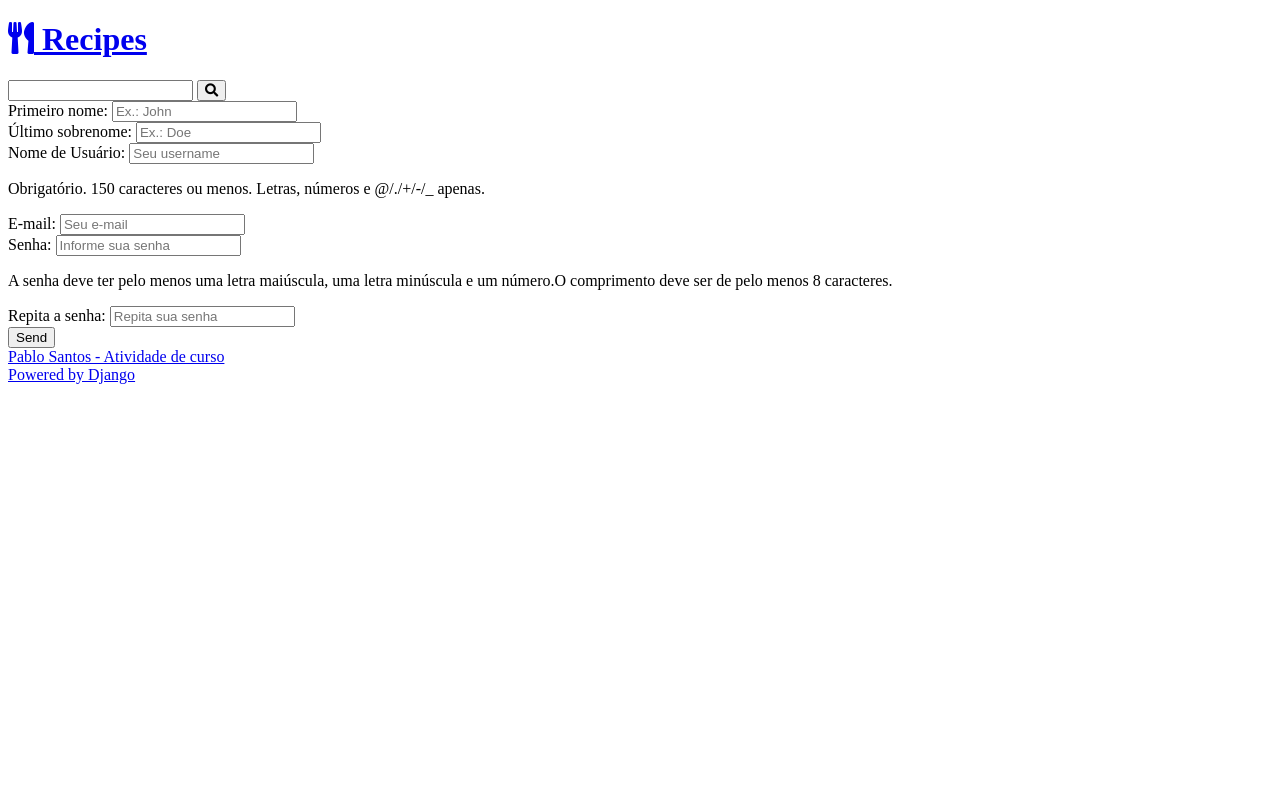
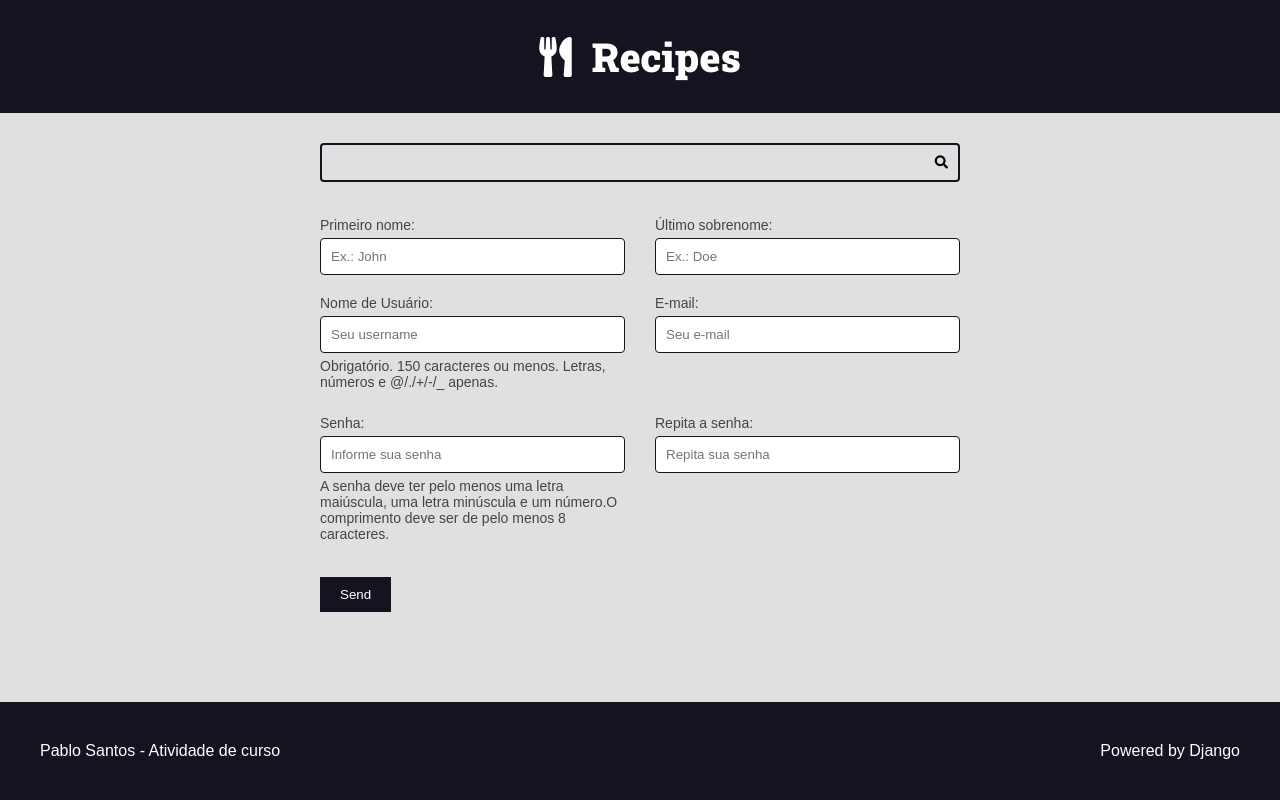
Before and after one commit to PabloSantos-CG/learning-django, a Django app: page /authors/register/ in a window 1280 px wide. Run offline with Django 5.2, Linux system fonts and the light colour scheme.

Commit message:
Organize template files

```diff
--- a/ex01/authors/views.py
+++ b/ex01/authors/views.py
@@ -1,5 +1,6 @@
 from django.http import Http404, HttpRequest
 from django.shortcuts import redirect, render
+from django.urls import reverse
 from .forms import RegisterForm
 from django.contrib import messages
 
@@ -7,7 +8,14 @@ from django.contrib import messages
 def register(request: HttpRequest):
     form = RegisterForm(request.session.get('register_form_data'))
 
-    return render(request, 'authors/pages/register.html', {'form': form})
+    return render(
+        request,
+        'authors/pages/register.html',
+        {
+            'form': form,
+            'form_action': reverse('authors:create')
+        }
+    )
 
 
 def create(request: HttpRequest):
--- /dev/null
+++ b/ex01/base_static/css/style.css
@@ -0,0 +1,343 @@
+:root {
+  --color-primary: #269fe6;
+  --color-primary-hover: #2086c2;
+  --color-primary-dark: #13141f;
+  --color-primary-dark-hover: #212336;
+  --color-primary-light: #d4ecfa;
+  --color-primary-light-hover: #bdd8e7;
+  --color-white: #fff;
+  --color-black: #000;
+  --color-dark-text: #444;
+  --color-info-light: #cce5ff;
+  --color-debug-light: #cce5ff;
+  --color-success-light: #d4edda;
+  --color-alert-light: #fff3cd;
+  --color-warning-light: #fff3cd;
+  --color-error-light: #f8d7da;
+  --color-info-dark: #4d86c4;
+  --color-debug-dark: #4d86c4;
+  --color-success-dark: #4a9c5d;
+  --color-alert-dark: #927f40;
+  --color-warning-dark: #927f40;
+  --color-error-dark: #da525d;
+  --color-gray-0: #f9f9f9;
+  --color-gray-1: #e0e0e0;
+  --color-gray-2: #c7c7c7;
+  --color-gray-3: #aeaeae;
+  --color-gray-4: #959595;
+  --color-gray-5: #7d7d7d;
+  --color-gray-6: #646464;
+  --color-gray-7: #4b4b4b;
+  --color-gray-8: #323232;
+  --color-gray-9: #191919;
+  --font-primary: sans-serif;
+  --font-headings: "Roboto Slab", serif;
+  --spacing-gutter-medium: 3rem;
+  --spacing-gutter-large: 4rem;
+}
+* {
+  padding: 0;
+  margin: 0;
+  box-sizing: border-box;
+}
+html {
+  font-size: 62.5%;
+}
+body {
+  font-size: 1.6rem;
+  font-family: var(--font-primary);
+  background: var(--color-gray-1);
+  color: var(--color-dark-text);
+}
+h1,
+h2,
+h3,
+h4,
+h5,
+h6 {
+  font-family: var(--font-headings);
+}
+.container {
+  max-width: 144rem;
+  margin: 0 auto;
+  padding: var(--spacing-gutter-medium);
+}
+.main-header-container {
+  background: var(--color-primary-dark);
+}
+.main-logo {
+  font-size: 4rem;
+  color: var(--color-white);
+  text-decoration: none;
+  display: flex;
+  flex-flow: row nowrap;
+  align-items: center;
+  justify-content: center;
+  width: fit-content;
+  margin: 0 auto;
+}
+.main-logo-icon {
+  margin-right: 2rem;
+}
+.search-form {
+  border: 0.2rem solid var(--color-primary-dark);
+  max-width: 64rem;
+  margin: 0 auto;
+  border-radius: 0.4rem;
+  position: relative;
+  transition: all 300ms ease-in-out;
+}
+.search-input,
+.search-button {
+  border: none;
+  background: none;
+  outline: none;
+  padding: 1rem;
+  transition: all 300ms ease-in-out;
+}
+.search-input {
+  width: 100%;
+  padding-right: 3rem;
+}
+.search-button {
+  position: absolute;
+  top: 0;
+  right: 0;
+}
+.search-button:focus {
+  outline: 1px solid var(--color-primary);
+  background: rgba(0, 0, 0, 0.05);
+}
+.search-form:focus-within {
+  border-color: var(--color-primary);
+  background: var(--color-white);
+}
+.search-form:focus-within .search-button {
+  color: var(--color-primary);
+}
+.main-content {
+  padding-top: 0;
+}
+.main-content-list {
+  display: grid;
+  grid-template-columns: repeat(auto-fit, minmax(340px, 1fr));
+  gap: var(--spacing-gutter-large);
+}
+.recipe {
+  background: var(--color-white);
+  box-shadow: -5px 5px 10px rgba(0, 0, 0, 0.2);
+  transform: scale(1);
+  transition: all 300ms ease-in-out;
+  border-radius: 0.4rem;
+  overflow: hidden;
+}
+.recipe img {
+  max-width: 100%;
+}
+.recipe-list-item {
+  max-width: 64rem;
+  height: fit-content;
+}
+.recipe-list-item:hover {
+  transform: scale(1.02);
+  box-shadow: -8px 8px 18px rgba(0, 0, 0, 0.25);
+}
+.recipe-title-container {
+  padding: var(--spacing-gutter-medium);
+  padding-bottom: 2rem;
+}
+.recipe-author {
+  padding: 0 var(--spacing-gutter-medium);
+}
+.recipe-content {
+  padding: var(--spacing-gutter-medium);
+  padding-top: 2rem;
+}
+.recipe-author-item {
+  color: var(--color-gray-4);
+  margin-right: 1rem;
+  font-style: italic;
+  font-size: 1.4rem;
+}
+.recipe-author a {
+  color: var(--color-primary);
+  transition: all 300ms ease-in-out;
+  text-decoration: none;
+}
+.recipe-author a:hover {
+  color: var(--color-primary-dark);
+}
+.recipe-meta-container {
+  display: flex;
+  flex-flow: row wrap;
+  padding: var(--spacing-gutter-medium);
+  background: var(--color-gray-1);
+}
+.recipe-meta {
+  display: flex;
+  flex-flow: column nowrap;
+  flex-shrink: 1;
+  flex-grow: 1;
+  text-align: center;
+}
+.recipe-meta-title {
+  font-size: 1.6rem;
+}
+.recipe-footer a {
+  background: var(--color-primary-dark);
+  display: block;
+  color: var(--color-white);
+  text-decoration: none;
+  text-align: center;
+  padding: 1.5rem var(--spacing-gutter-medium);
+  transition: all 300ms ease-in-out;
+}
+.recipe-footer a:hover {
+  filter: brightness(2);
+}
+
+.main-content-detail .recipe-list-item {
+  max-width: 84rem;
+  margin: 0 auto;
+}
+.main-content-detail .recipe-list-item:hover {
+  transform: scale(1);
+  box-shadow: -5px 5px 15px rgba(0, 0, 0, 0.2);
+}
+
+.preparation-steps {
+  padding: var(--spacing-gutter-medium);
+}
+
+.main-footer {
+  display: flex;
+  align-items: center;
+  justify-content: space-between;
+  background: var(--color-primary-dark);
+  color: var(--color-white);
+  padding: var(--spacing-gutter-large);
+}
+.main-footer a {
+  color: var(--color-white);
+  text-decoration: none;
+  transition: all 300ms ease-in-out;
+}
+.main-footer a:hover {
+  filter: brightness(0.8);
+}
+
+.pagination-content {
+  display: flex;
+  flex-flow: row wrap;
+  gap: 1rem 0.5rem;
+}
+.pagination .page-item {
+  text-decoration: none;
+  background: var(--color-gray-5);
+  padding: 0.5rem 1rem;
+}
+.pagination .page-link {
+  text-decoration: none;
+  background: var(--color-primary);
+  color: var(--color-white);
+}
+.pagination .page-current {
+  background: var(--color-primary-dark);
+}
+
+.message {
+  padding: 1rem;
+  border-radius: 4px;
+  border: 1px solid var(--color-dark-text);
+  background: var(--color-gray-2);
+  color: var(--color-dark-text);
+}
+
+.messages-container {
+  display: flex;
+  flex-flow: column nowrap;
+  gap: calc(var(--spacing-gutter-medium) / 2);
+}
+
+.message-error {
+  border: 1px solid var(--color-error-dark);
+  background: var(--color-error-light);
+  color: var(--color-error-dark);
+}
+
+.message-success {
+  border: 1px solid var(--color-success-dark);
+  background: var(--color-success-light);
+  color: var(--color-success-dark);
+}
+
+.message-warning {
+  border: 1px solid var(--color-warning-dark);
+  background: var(--color-warning-light);
+  color: var(--color-warning-dark);
+}
+
+.message-alert {
+  border: 1px solid var(--color-alert-dark);
+  background: var(--color-alert-light);
+  color: var(--color-alert-dark);
+}
+
+.message-info {
+  border: 1px solid var(--color-info-dark);
+  background: var(--color-info-light);
+  color: var(--color-info-dark);
+}
+
+.message-debug {
+  border: 1px solid var(--color-debug-dark);
+  background: var(--color-debug-light);
+  color: var(--color-debug-dark);
+}
+
+.form-content {
+  max-width: 64rem;
+  margin: 0 auto;
+  margin-bottom: var(--spacing-gutter-medium);
+}
+
+.form-content label,
+.form-content .help-text,
+.errorlist {
+  display: block;
+  margin: 0.5rem 0;
+  font-size: 1.4rem;
+  list-style-type: none;
+}
+
+.errorlist {
+  color: var(--color-error-dark);
+}
+
+.form-content input {
+  width: 100%;
+  padding: 1rem;
+  border-radius: 0.4rem;
+  border: 1px solid var(--color-primary-dark);
+}
+
+.form-content-grid {
+  display: grid;
+  grid-template-columns: repeat(auto-fit, minmax(30rem, 1fr));
+  gap: calc(var(--spacing-gutter-medium) / 2) var(--spacing-gutter-medium);
+}
+
+.form-content button {
+  padding: 1rem 2rem;
+  border: none;
+  background: var(--color-primary-dark);
+  color: var(--color-white);
+  cursor: pointer;
+}
+
+@media (max-width: 600px) {
+  .main-content-list,
+  .form-content-grid {
+    grid-template-columns: repeat(auto-fit, minmax(100%, 1fr));
+  }
+}
--- a/ex01/base_templates/global/base.html
+++ b/ex01/base_templates/global/base.html
@@ -2,19 +2,19 @@
 <html lang="pt-br">
 
 <head>
-    {% include "recipes/components/metadata.html" %}
+    {% include "global/components/metadata.html" %}
     <title>{% block title %}{% endblock title %} | Recipes</title>
 </head>
 
 <body>
-    {% include 'recipes/components/header.html' %}
+    {% include 'global/components/header.html' %}
     {% include 'recipes/components/search.html' %}
 
     <main class="main-content container">
         {% block content %}{% endblock content %}
         {% include "recipes/components/pagination.html" %}
     </main>
-    {% include 'recipes/components/footer.html' %}
+    {% include 'global/components/footer.html' %}
 </body>
 
 </html>
--- a/ex01/recipes/templates/recipes/components/header.html
+++ b/ex01/base_templates/global/components/header.html
@@ -1,7 +1,7 @@
 <header class="main-header-container">
     <div class="main-header container">
         <h1>
-            <a class="main-logo" href="{% url "recipes:home" %}">
+            <a class="main-logo" href="/">
                 <i class="fas fa-utensils main-logo-icon"></i>
                 <span class="main-logo-text">Recipes</span>
             </a>
--- a/ex01/recipes/templates/recipes/components/metadata.html
+++ b/ex01/base_templates/global/components/metadata.html
@@ -17,4 +17,4 @@
 <link rel="preconnect" href="https://fonts.googleapis.com">
 <link rel="preconnect" href="https://fonts.gstatic.com" crossorigin>
 <link href="https://fonts.googleapis.com/css2?family=Roboto+Slab:wght@900&display=swap" rel="stylesheet">
-<link rel="stylesheet" href="{% static "recipes/css/style.css" %}">
+<link rel="stylesheet" href="{% static "css/style.css" %}">
--- a/ex01/recipes/templates/recipes/pages/home.html
+++ b/ex01/recipes/templates/recipes/pages/home.html
@@ -3,7 +3,7 @@
 {% block title %}Home{% endblock title %}
 
 {% block content %}
-    {% include "recipes/components/messages.html" %}
+    {% include "global/components/messages.html" %}
 
     <div class="main-content main-content-list container">
         {% for recipe in recipes %}
```
Also changed, not shown: ex01/authors/templates/authors/pages/register.html (+2 -37 lines), ex01/base_templates/global/components/form.html (added, +35 -0 lines), ex01/base_templates/global/components/footer.html (renamed from ex01/recipes/templates/recipes/components/footer.html), ex01/base_templates/global/components/messages.html (renamed from ex01/recipes/templates/recipes/components/messages.html).
